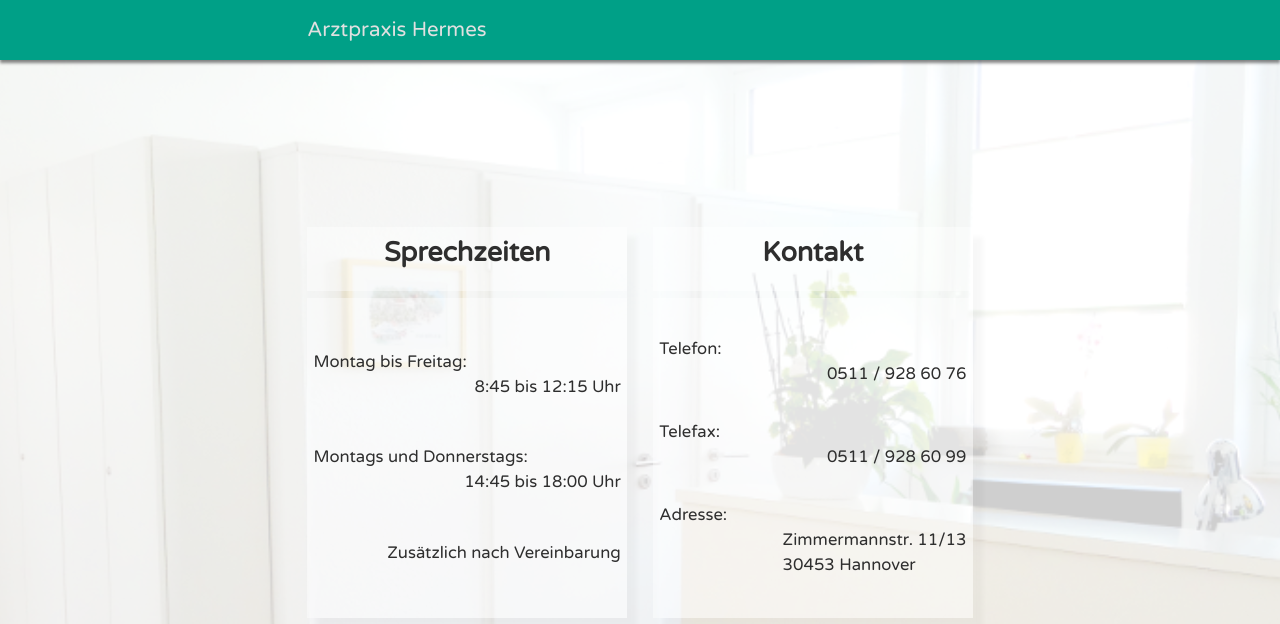
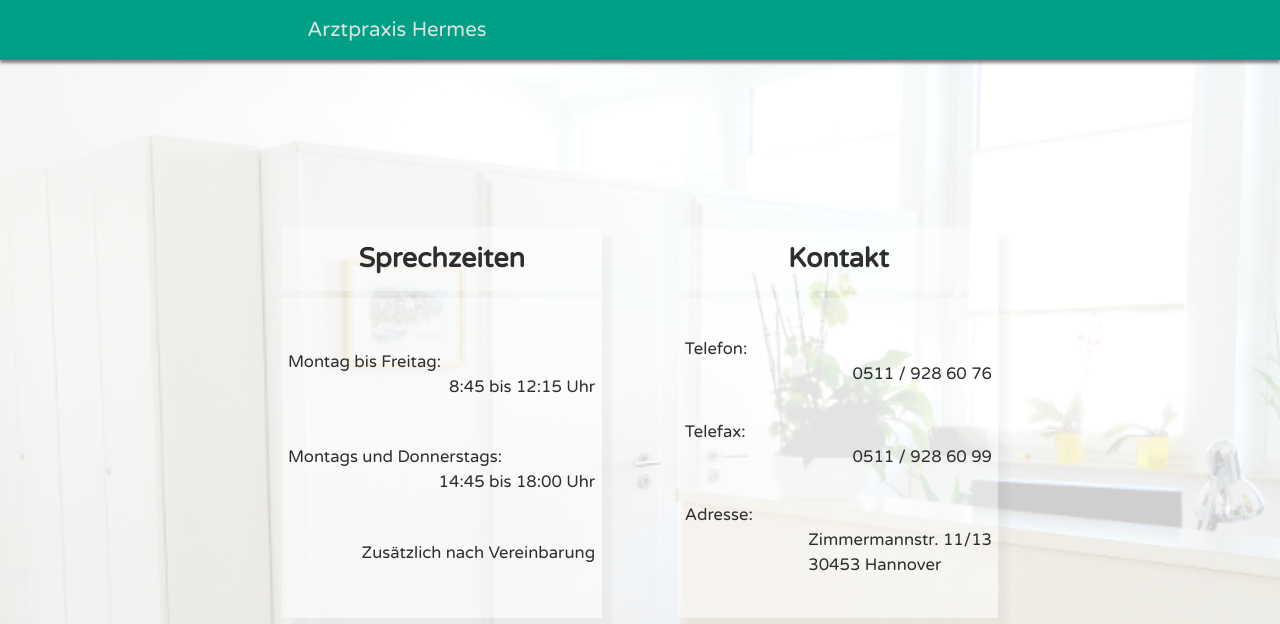
Before and after one commit to praxistill/praxistill.github.io, a Jekyll site: the page built from index.md, in a window 1280 px wide. Shown: the top 624 px of the page. Built offline with Jekyll 4.4.1, drawn with Linux system fonts in a browser that asks for light colours; nearby versions of some CDN libraries; grey boxes are pictures that could not be loaded.

Commit message:
make info-box headlines centered

```diff
--- a/_sass/_layout.scss
+++ b/_sass/_layout.scss
@@ -12,7 +12,7 @@
 .page {
 	height: 100%;
 	display: grid;
-	grid-template-columns: 24% auto 24%;
+	grid-template-columns: 22% auto 22%;
 	grid-template-rows: auto 15% 70% auto 5%;
 	grid-template-areas:
 		"header header header"
--- a/_sass/layout/_main.scss
+++ b/_sass/layout/_main.scss
@@ -19,6 +19,10 @@
 }
 
 .info-box-header {
+	display: flex;
+	align-items: center;
+	justify-content: center;
+
 	margin: 0em 0em 0.5em 0em;
 	padding: 0.5em 0.5em 0.5em 0.5em;
 
```
